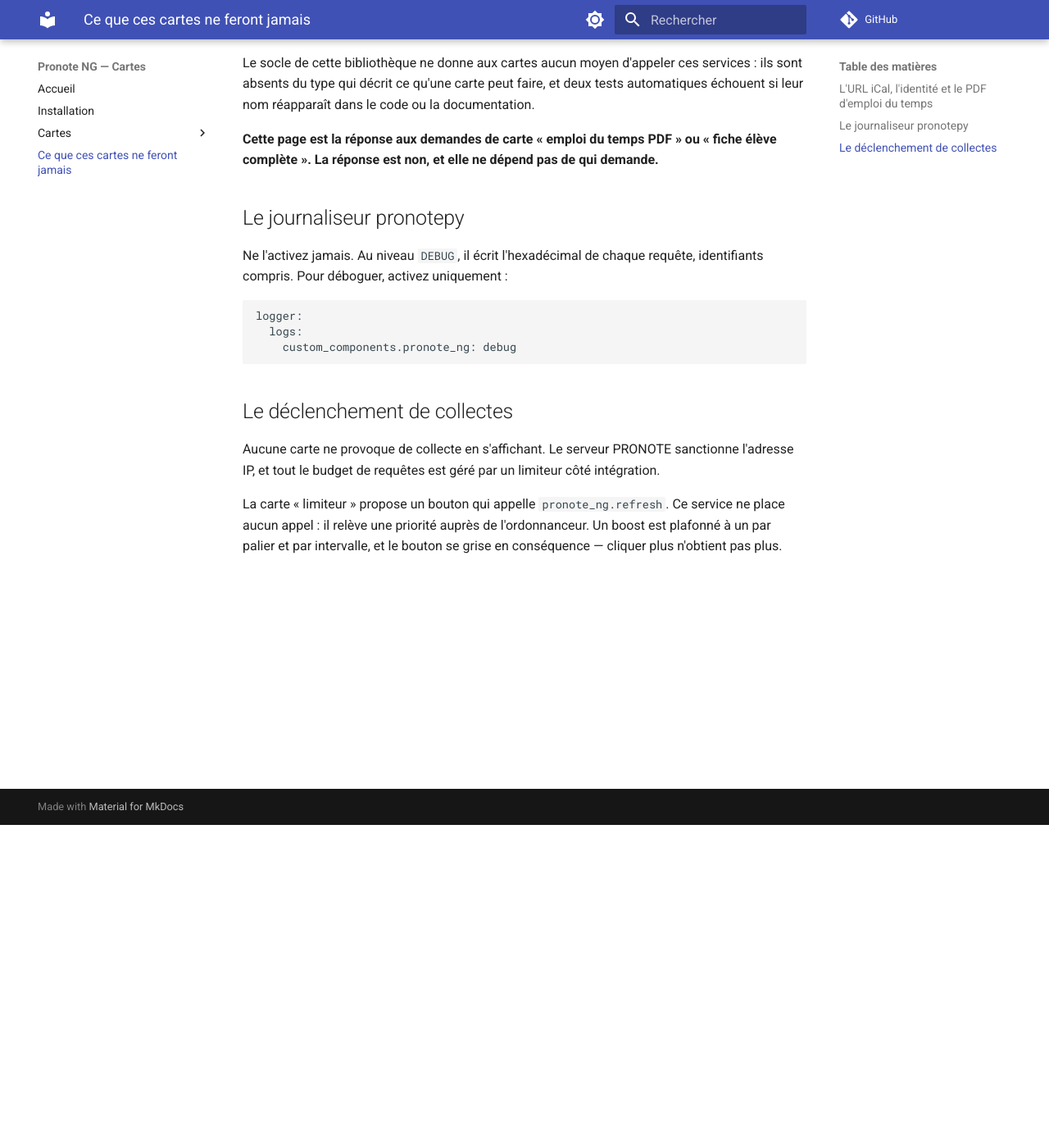
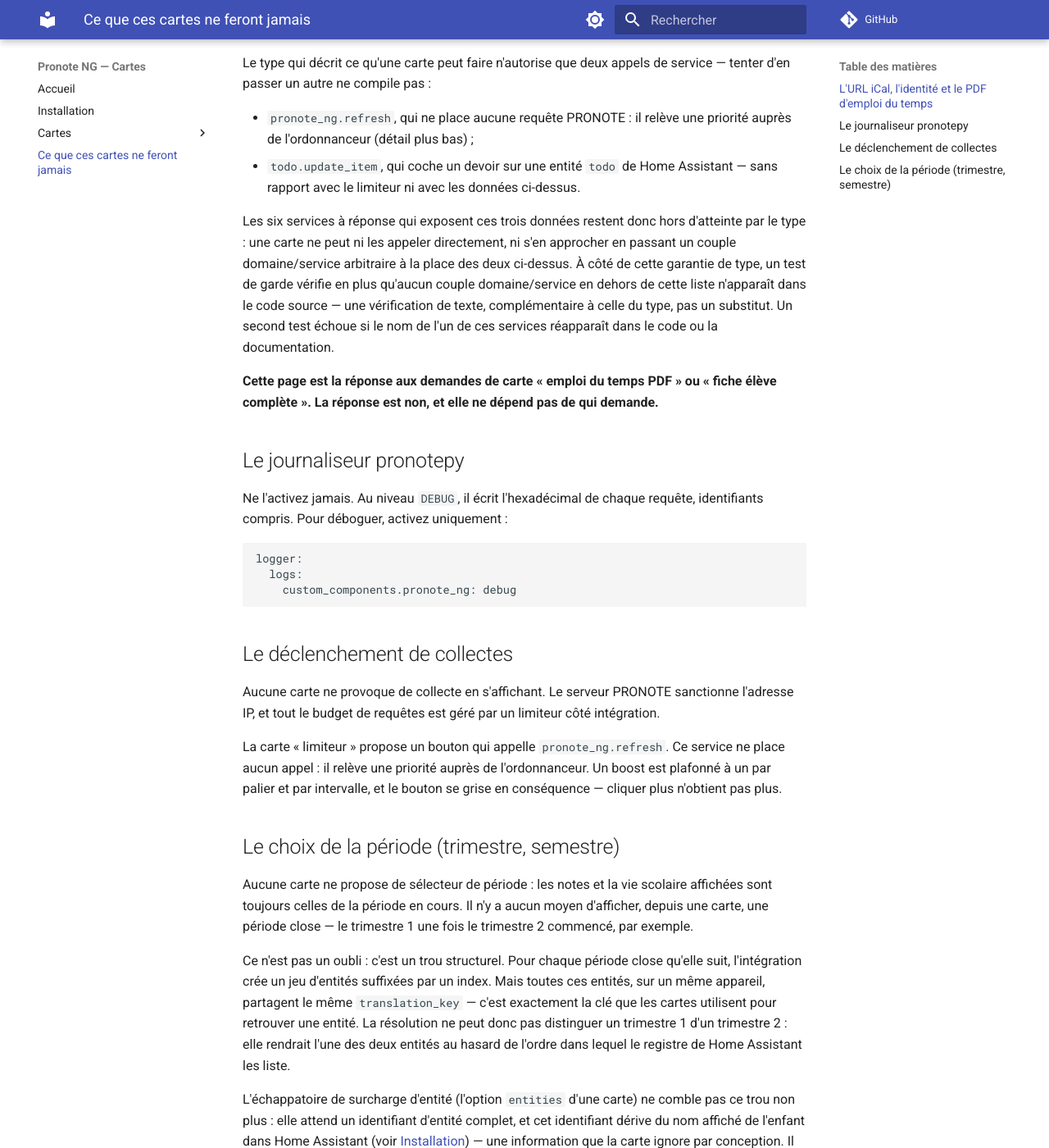
Before and after one commit to FiveElements/ha-pronote-ng-cards, an MkDocs documentation site: the page built from docs/limites.md, in a window 1280 px wide and 1400 px high, scrolled down 394 px. Shown: the whole window at 82% size. Built offline with MkDocs 1.6.1 and Material for MkDocs 9.7.7, drawn with Linux system fonts in a browser that asks for light colours; comment, search, counter and statistics services are not loaded; some of the changed text lies outside the part shown.

Commit message:
docs: corriger deux affirmations de sécurité fausses et cuirasser la publication
La page des limites affirmait que les services à réponse étaient
« absents du type qui décrit ce qu'une carte peut faire », et le guide
de contribution que `pronote_ng.refresh` était le seul service
appelable. Ni l'un ni l'autre n'était vrai : le contexte exposait
l'API complète de Home Assistant, et une carte appelait déjà
`todo.update_item`. Sur une page qui traite l'URL iCal comme un mot de
passe, l'écart entre la promesse et le mécanisme est plus dangereux
que l'absence de promesse.

Le texte dit maintenant ce qui est vrai, et distingue partout ce que
le type garantit de ce qu'une recherche de texte vérifie.

S'y ajoute le renoncement au choix de période, qui manquait à la page
des renoncements, et l'ajout manuel d'une ressource de tableau de
bord, sans quoi un utilisateur en mode YAML reste bloqué sans piste.

La publication ne pouvait ni détecter une régression de typage — vite
build ne vérifie pas les types — ni un bundle vide, que ce projet a
déjà produit. Les deux sont désormais des étapes bloquantes.

Co-Authored-By: Claude Opus 5 (1M context) <noreply@anthropic.com>

```diff
--- a/docs/limites.md
+++ b/docs/limites.md
@@ -15,9 +15,23 @@ d'écran, un partage d'écran en visioconférence, un tableau de bord
 ouvert sur une tablette de cuisine, une photo envoyée pour demander de
 l'aide. Aucune de ces trois données n'y a sa place.
 
-Le socle de cette bibliothèque ne donne aux cartes aucun moyen
-d'appeler ces services : ils sont absents du type qui décrit ce qu'une
-carte peut faire, et deux tests automatiques échouent si leur nom
+Le type qui décrit ce qu'une carte peut faire n'autorise que deux
+appels de service — tenter d'en passer un autre ne compile pas :
+
+- `pronote_ng.refresh`, qui ne place aucune requête PRONOTE : il
+  relève une priorité auprès de l'ordonnanceur (détail plus bas) ;
+- `todo.update_item`, qui coche un devoir sur une entité `todo` de
+  Home Assistant — sans rapport avec le limiteur ni avec les données
+  ci-dessus.
+
+Les six services à réponse qui exposent ces trois données restent donc
+hors d'atteinte par le type : une carte ne peut ni les appeler
+directement, ni s'en approcher en passant un couple domaine/service
+arbitraire à la place des deux ci-dessus. À côté de cette garantie de
+type, un test de garde vérifie en plus qu'aucun couple domaine/service
+en dehors de cette liste n'apparaît dans le code source — une
+vérification de texte, complémentaire à celle du type, pas un
+substitut. Un second test échoue si le nom de l'un de ces services
 réapparaît dans le code ou la documentation.
 
 **Cette page est la réponse aux demandes de carte « emploi du temps
@@ -45,3 +59,30 @@ La carte « limiteur » propose un bouton qui appelle `pronote_ng.refresh`.
 Ce service ne place aucun appel : il relève une priorité auprès de
 l'ordonnanceur. Un boost est plafonné à un par palier et par intervalle,
 et le bouton se grise en conséquence — cliquer plus n'obtient pas plus.
+
+## Le choix de la période (trimestre, semestre)
+
+Aucune carte ne propose de sélecteur de période : les notes et la vie
+scolaire affichées sont toujours celles de la période en cours. Il n'y
+a aucun moyen d'afficher, depuis une carte, une période close — le
+trimestre 1 une fois le trimestre 2 commencé, par exemple.
+
+Ce n'est pas un oubli : c'est un trou structurel. Pour chaque période
+close qu'elle suit, l'intégration crée un jeu d'entités suffixées par
+un index. Mais toutes ces entités, sur un même appareil, partagent le
+même `translation_key` — c'est exactement la clé que les cartes
+utilisent pour retrouver une entité. La résolution ne peut donc pas
+distinguer un trimestre 1 d'un trimestre 2 : elle rendrait l'une des
+deux entités au hasard de l'ordre dans lequel le registre de Home
+Assistant les liste.
+
+L'échappatoire de surcharge d'entité (l'option `entities` d'une carte)
+ne comble pas ce trou non plus : elle attend un identifiant d'entité
+complet, et cet identifiant dérive du nom affiché de l'enfant dans
+Home Assistant (voir [Installation](installation.md)) — une
+information que la carte ignore par conception. Il n'y a donc pas
+d'identifiant à proposer, même en configuration avancée.
+
+Si vous avez besoin d'une période close précise, consultez-la
+directement dans PRONOTE ou dans l'historique de l'intégration : pas
+depuis une carte de cette bibliothèque.
--- a/requirements_docs.txt
+++ b/requirements_docs.txt
@@ -1 +1 @@
-mkdocs-material>=9.5
+mkdocs-material>=9.5,<10
```
Also changed, not shown: CONTRIBUTING.md (+14 -5 lines), docs/installation.md (+33 -4 lines), 4 other files.
